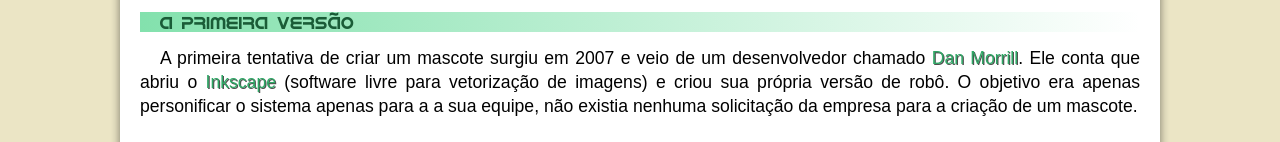
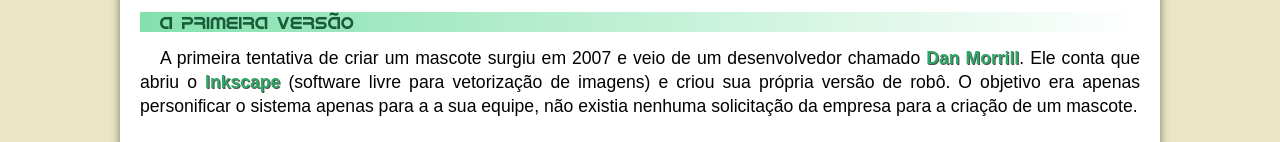
Before and after one commit to 0thiago/projeto_estudos1, a plain HTML site: page index.html in a window 1280 px wide. Shown: the part 355-497 px from the top of the page. Drawn offline with Linux system fonts and the light colour scheme.

Commit message:
Update style.css

```diff
--- a/css/style.css
+++ b/css/style.css
@@ -162,7 +162,7 @@ main img.pequena {
 
 main a {
     text-decoration: none;
-    font-weight: 111;
+    font-weight: bold;
     color: var(--cor3);
     text-shadow:
 
```
